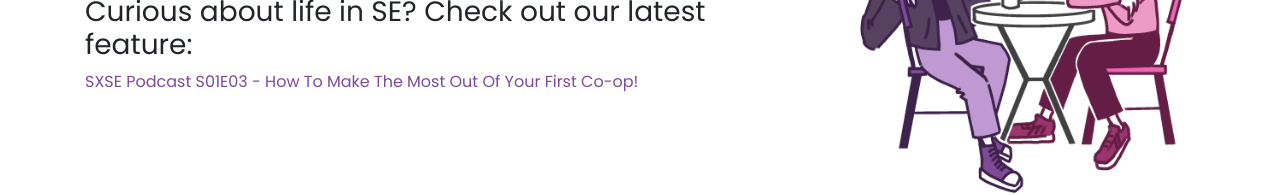
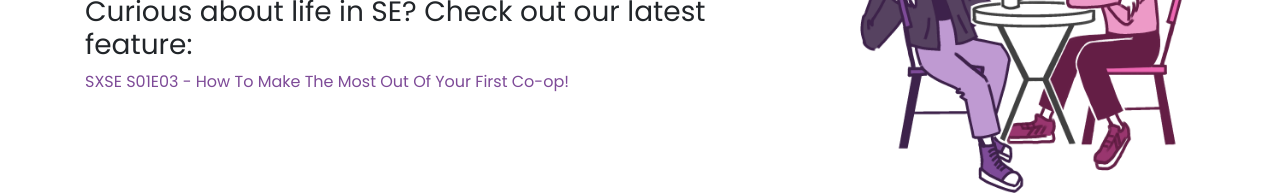
Before and after one commit to SESoc/public-website, a React (Create React App) app: page / in a window 1280 px wide. Shown: the part 1041-1236 px from the top of the page. Built offline with nearby package versions, Linux system fonts and the light colour scheme; no server answers.

Commit message:
Update Homepage with recent blog post

```diff
--- a/src/components/BlogPostsGroup.jsx
+++ b/src/components/BlogPostsGroup.jsx
@@ -3,13 +3,8 @@ import url from "url";
 import PropTypes from "prop-types";
 import {Card, Col, Row} from "react-bootstrap";
 import BlogSocialLinks from "./BlogSocialLinks";
+import {BLOG_TYPES} from "../content/BlogContent";
 import "./styles/BlogPostsGroup.scss";
-
-export const BLOG_TYPES = {
-  PODCAST: "Podcast",
-  BLOG: "Blog",
-  NEWS: "News",
-};
 
 const getDefaultImage = type =>
   url.resolve(
--- a/src/containers/Blog.jsx
+++ b/src/containers/Blog.jsx
@@ -8,85 +8,9 @@ import partialRight from "lodash/partialRight";
 import orderBy from "lodash/orderBy";
 
 import Footer from "../components/Footer.jsx";
-import BlogPostsGroup, {BLOG_TYPES} from "../components/BlogPostsGroup.jsx";
+import BlogPostsGroup from "../components/BlogPostsGroup.jsx";
+import {blogPosts} from "../content/BlogContent.js";
 import "./../App.scss";
-
-const podcastRSSLink = {
-  type: "rss",
-  link: "https://anchor.fm/s/1ca1c6a8/podcast/rss",
-};
-
-const testposts = [
-  {
-    type: BLOG_TYPES.PODCAST,
-    title: "SXSE S01E01 - Running a Startup as an SE Student",
-    date: "1586908800",
-    links: [
-      {
-        type: "spotify",
-        link:
-          "https://open.spotify.com/episode/2AW4wE0Oygu4kWUYHIw0jO?si=KGnGYGoYS6CYXXYAMUJrfA",
-      },
-      {
-        type: "anchor",
-        link:
-          "https://anchor.fm/sesoc/episodes/Running-a-Startup-as-an-SE-Student-ecr190/a-a1uoim4",
-      },
-      {
-        type: "apple",
-        link:
-          "https://podcasts.apple.com/us/podcast/running-a-startup-as-an-se-student/id1508757308?i=1000471887899",
-      },
-      podcastRSSLink,
-    ],
-  },
-  {
-    type: BLOG_TYPES.PODCAST,
-    title: "SXSE S01E02 - SE FYDP: Team Mask",
-    date: "1587945600",
-    links: [
-      {
-        type: "spotify",
-        link:
-          "https://open.spotify.com/episode/24aGh1lNgFf8UPzdGGse5h?si=xi9XMkbPSmOt9rIUi-J5Ng",
-      },
-      {
-        type: "anchor",
-        link:
-          "https://anchor.fm/sesoc/episodes/SE-FYDP-Team-Mask-edaguu/a-a21rlp2",
-      },
-      {
-        type: "apple",
-        link:
-          "https://podcasts.apple.com/us/podcast/se-fydp-team-mask/id1508757308?i=1000472800670",
-      },
-      podcastRSSLink,
-    ],
-  },
-  {
-    type: BLOG_TYPES.PODCAST,
-    title: "SXSE S01E02 - SE FYDP: Team Mask",
-    date: "1593561600",
-    links: [
-      {
-        type: "spotify",
-        link:
-          "https://open.spotify.com/episode/6dSt5jaAgEtxvUew7YXz48?si=uArETrrJSlW1J5YjynUu7Q",
-      },
-      {
-        type: "anchor",
-        link:
-          "https://anchor.fm/sesoc/episodes/How-to-Make-the-Most-out-of-Your-First-Co-op-eg5hd4/a-a2jl1iq",
-      },
-      {
-        type: "apple",
-        link:
-          "https://podcasts.apple.com/us/podcast/how-to-make-the-most-out-of-your-first-co-op/id1508757308?i=1000480893251",
-      },
-      podcastRSSLink,
-    ],
-  },
-];
 
 const getDate = (date, dateFn = date => date) => dateFn(Moment.unix(date));
 
@@ -102,7 +26,7 @@ class Blog extends Component {
     const monthlyPosts = formatPostsByDate(
       yearlyPosts,
       date => date.month(),
-      "asc",
+      "desc",
     );
     return map(monthlyPosts, ([month, posts], index) => {
       const orderedPosts = orderBy(posts, "date", "asc");
@@ -118,7 +42,7 @@ class Blog extends Component {
 
   renderMonthlyPosts() {
     const yearlyPosts = formatPostsByDate(
-      testposts,
+      blogPosts,
       date => date.year(),
       "desc",
     );
--- a/src/containers/Home.jsx
+++ b/src/containers/Home.jsx
@@ -5,6 +5,7 @@ import url from "url";
 import PropTypes from "prop-types";
 import Footer from "../components/Footer.jsx";
 import {getEvents, filterUpcomingEvents} from "../modules/gcal";
+import {recentBlogPost} from "../content/BlogContent";
 import "./styles/Home.scss";
 
 const heroImage = url.resolve(
@@ -43,6 +44,9 @@ const Content = props => {
   if (props.events[0]) {
     upcomingEvent = props.events[0];
   }
+
+  const featureLink = recentBlogPost.links.find(({type}) => type === "default" || type === "spotify").link;
+
   return (
     <Container id="home-content">
       <Row className="mb-sm-3 mx-0 mx-sm-0">
@@ -86,13 +90,8 @@ const Content = props => {
           <div>
             <h3>Curious about life in SE? Check out our latest feature: </h3>
             <p>
-              <a
-                href="https://open.spotify.com/episode/6dSt5jaAgEtxvUew7YXz48?si=3v5Rp-_FStGwNUsTvYqLgA"
-                target="_blank"
-                rel="noopener noreferrer"
-              >
-                SXSE Podcast S01E03 - How To Make The Most Out Of Your First
-                Co-op!
+              <a href={featureLink} target="_blank" rel="noopener noreferrer">
+                {recentBlogPost.title}
               </a>
             </p>
           </div>
--- /dev/null
+++ b/src/content/BlogContent.js
@@ -0,0 +1,87 @@
+const BLOG_TYPES = {
+  PODCAST: "Podcast",
+  BLOG: "Blog",
+  NEWS: "News",
+};
+
+const podcastRSSLink = {
+  type: "rss",
+  link: "https://anchor.fm/s/1ca1c6a8/podcast/rss",
+};
+
+const blogPosts = [
+  {
+    type: BLOG_TYPES.PODCAST,
+    title: "SXSE S01E01 - Running a Startup as an SE Student",
+    date: "1586908800",
+    links: [
+      {
+        type: "spotify",
+        link:
+          "https://open.spotify.com/episode/2AW4wE0Oygu4kWUYHIw0jO?si=KGnGYGoYS6CYXXYAMUJrfA",
+      },
+      {
+        type: "anchor",
+        link:
+          "https://anchor.fm/sesoc/episodes/Running-a-Startup-as-an-SE-Student-ecr190/a-a1uoim4",
+      },
+      {
+        type: "apple",
+        link:
+          "https://podcasts.apple.com/us/podcast/running-a-startup-as-an-se-student/id1508757308?i=1000471887899",
+      },
+      podcastRSSLink,
+    ],
+  },
+  {
+    type: BLOG_TYPES.PODCAST,
+    title: "SXSE S01E02 - SE FYDP: Team Mask",
+    date: "1587945600",
+    links: [
+      {
+        type: "spotify",
+        link:
+          "https://open.spotify.com/episode/24aGh1lNgFf8UPzdGGse5h?si=xi9XMkbPSmOt9rIUi-J5Ng",
+      },
+      {
+        type: "anchor",
+        link:
+          "https://anchor.fm/sesoc/episodes/SE-FYDP-Team-Mask-edaguu/a-a21rlp2",
+      },
+      {
+        type: "apple",
+        link:
+          "https://podcasts.apple.com/us/podcast/se-fydp-team-mask/id1508757308?i=1000472800670",
+      },
+      podcastRSSLink,
+    ],
+  },
+  {
+    type: BLOG_TYPES.PODCAST,
+    title: "SXSE S01E03 - How To Make The Most Out Of Your First Co-op!",
+    date: "1593561600",
+    links: [
+      {
+        type: "spotify",
+        link:
+          "https://open.spotify.com/episode/6dSt5jaAgEtxvUew7YXz48?si=uArETrrJSlW1J5YjynUu7Q",
+      },
+      {
+        type: "anchor",
+        link:
+          "https://anchor.fm/sesoc/episodes/How-to-Make-the-Most-out-of-Your-First-Co-op-eg5hd4/a-a2jl1iq",
+      },
+      {
+        type: "apple",
+        link:
+          "https://podcasts.apple.com/us/podcast/how-to-make-the-most-out-of-your-first-co-op/id1508757308?i=1000480893251",
+      },
+      podcastRSSLink,
+    ],
+  },
+];
+
+const recentBlogPost = blogPosts.reduce((prev, curr) =>
+  Number(prev.date) > Number(curr.age) ? prev : curr);
+
+export {BLOG_TYPES, blogPosts, recentBlogPost};
```
